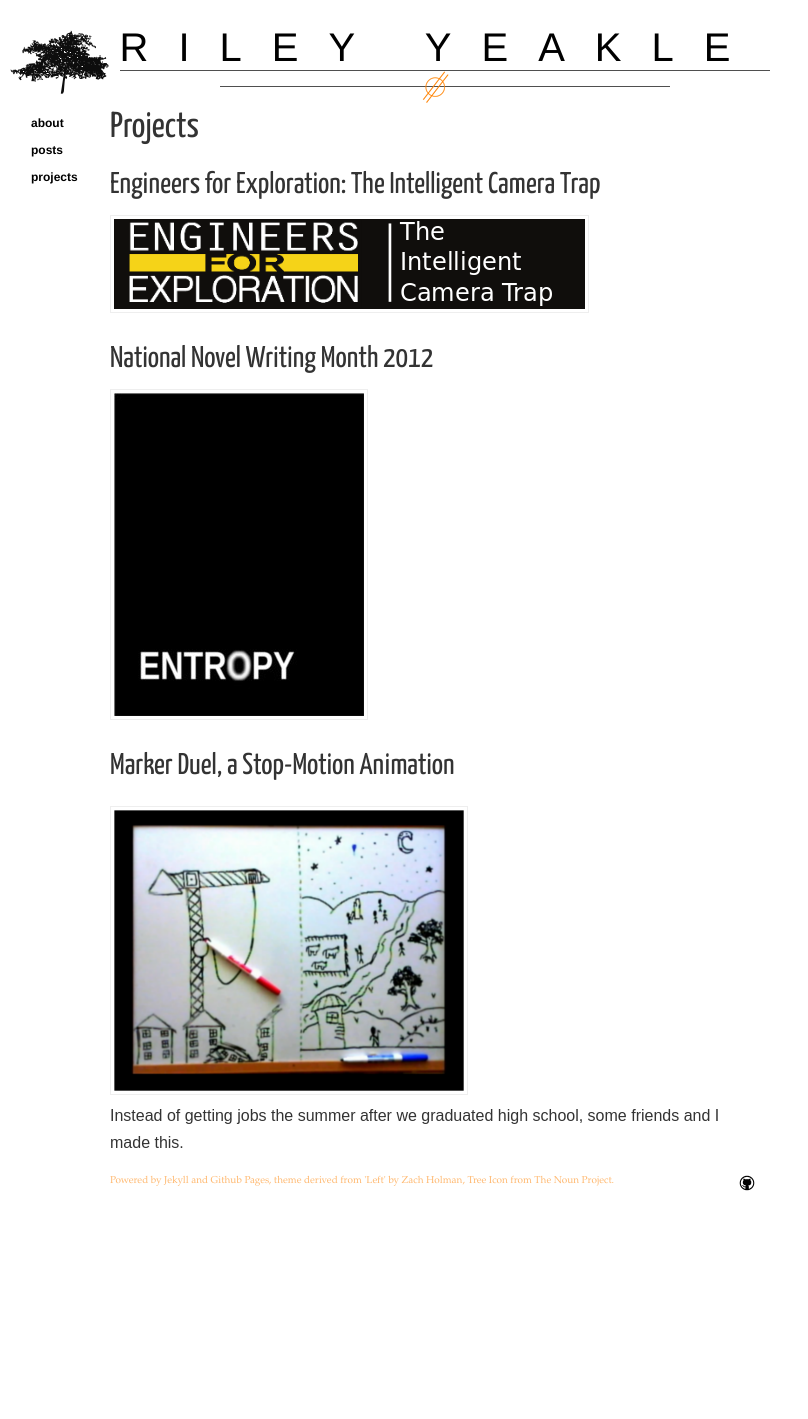
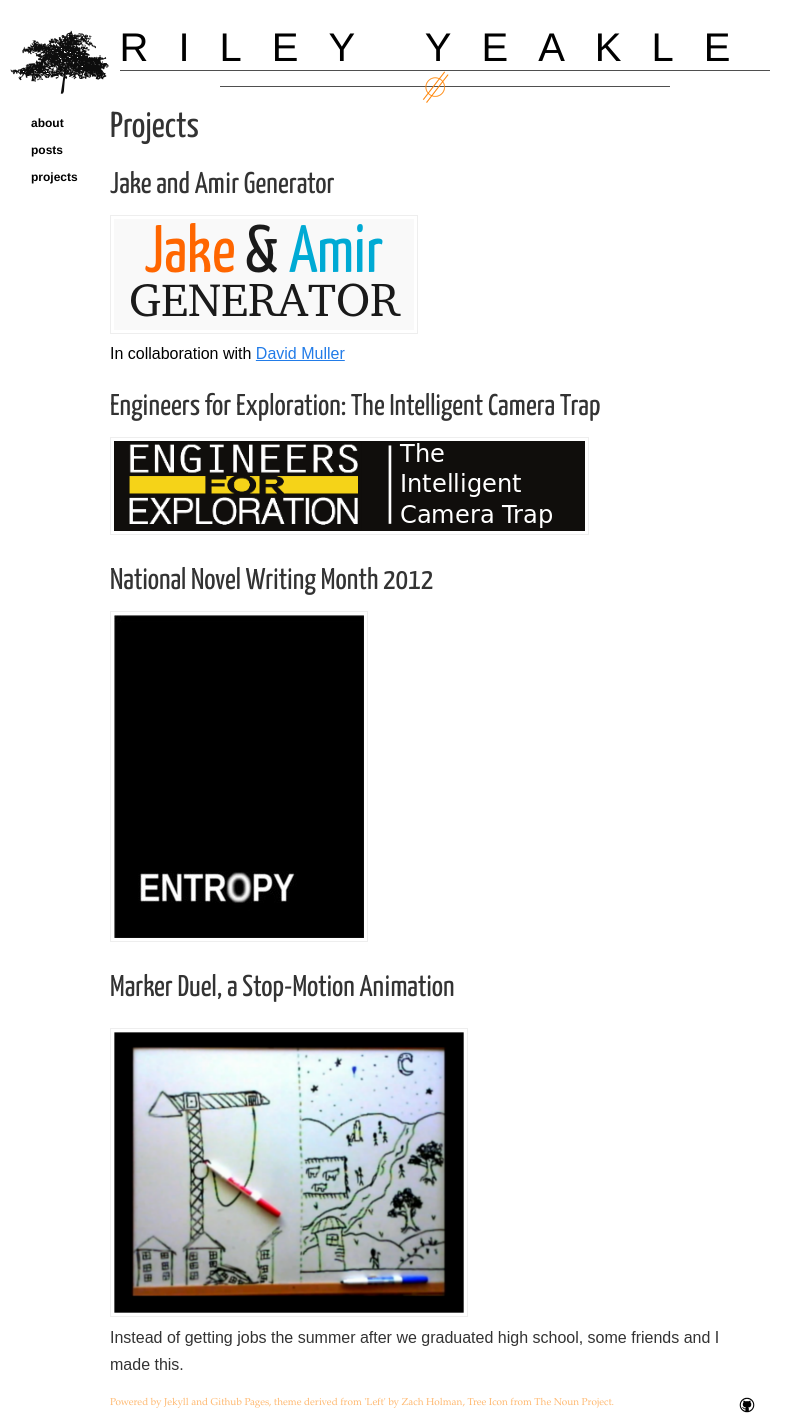
Before and after one commit to ryeakle/rileyyeakle.com, a Jekyll site: the page built from projects.html, in a window 1280 px wide. Shown: the whole page, without its empty margins (0-808 px from the left). Built offline with Jekyll 4.4.1, drawn with Linux system fonts in a browser that asks for light colours; nearby versions of some CDN libraries; Markdown is read by kramdown in place of the engine named in the settings; before the commit the page ends 1197 px from its top, so only the background shows below that.

Commit message:
added j&a generator to projects

```diff
--- a/projects.html
+++ b/projects.html
@@ -6,6 +6,10 @@
 <!-- You can edit this whole page, remove it, or use it as basis for any non-post pages you have. -->
 <section class="content">
   <h1>Projects</h1>
+
+  <h2>Jake and Amir Generator</h2>
+  <a href="https://github.com/ryeakle/jake-and-amir-generator" target="_blank"><img src="/images/ja_generator.png" /></a>
+  <p>In collaboration with <a href="https://davidmuller.github.io/">David Muller</a> </p>
 
   <h2>Engineers for Exploration: The Intelligent Camera Trap</h2>
   <a href="http://e4e.ucsd.edu/wordpress/?page_id=28" target="_blank"><img src="/images/e4e-camera-trap-logo.png" /></a>
```
Also changed, not shown: images/ja_generator.png (added).
